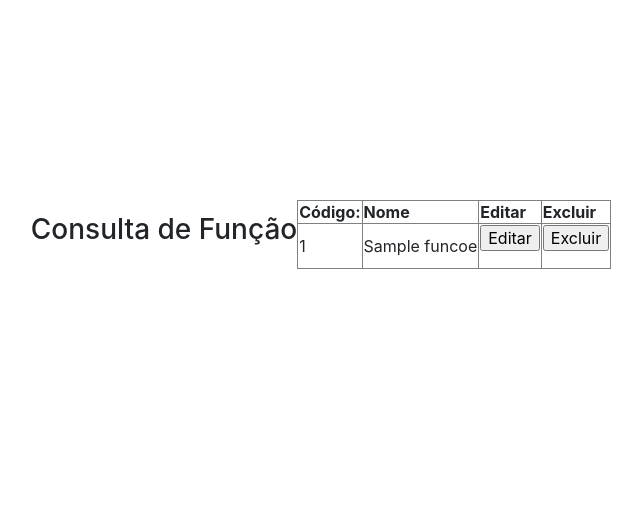
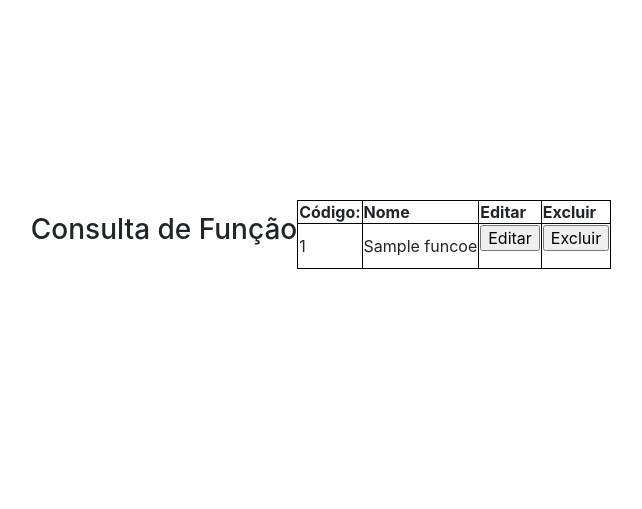
Before and after one commit to felipeschossler/yourcontrol, a PHP site: page /funcao-consulta.php in a window 1280 px wide. Shown: the part 166-675 px from the top of the page, without its empty margins (319-961 px from the left). Run offline with PHP 8.4, Linux system fonts and the light colour scheme; tables that the repository leaves empty hold one stand-in row (values such as "Sample post"); some libraries are stand-ins or nearby versions.

Commit message:
add style of table in main.css

```diff
--- a/css/main.css
+++ b/css/main.css
@@ -7,3 +7,7 @@
     color: white;
     text-align: center;
 }
+
+table, th, td{
+    border: 1px solid black;
+}
```
